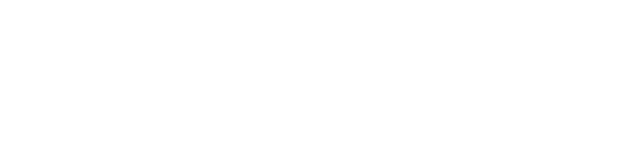
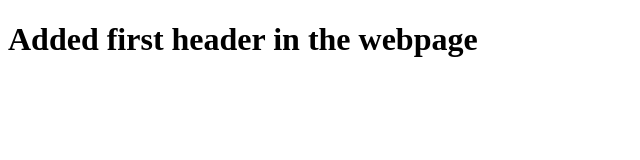
Before and after one commit to chandank99/my-project-new, a plain HTML site: page index.html in a window 1280 px wide. Shown: the whole page, without its empty margins (0-640 px from the left). Drawn offline with Linux system fonts and the light colour scheme.

Commit message:
added a header line in index.html

```diff
--- a/index.html
+++ b/index.html
@@ -5,6 +5,6 @@
     <title>This is my first project.</title>
 </head>
 <body>
-
+    <h1>Added first header in the webpage</h1>
 </body>
 </html>
```
